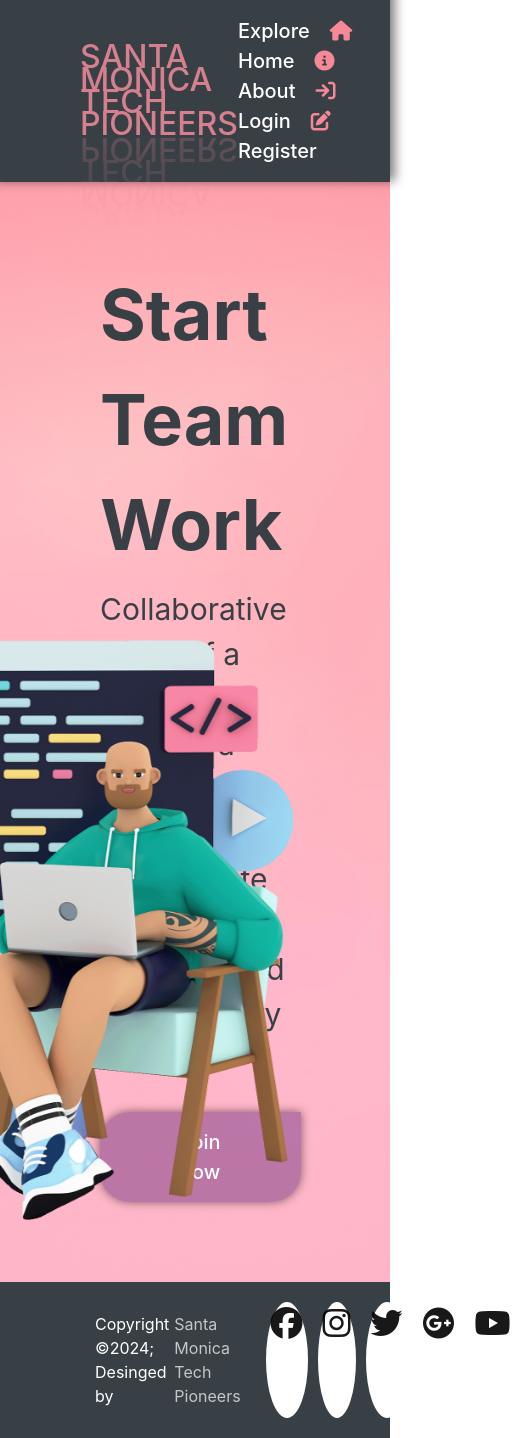
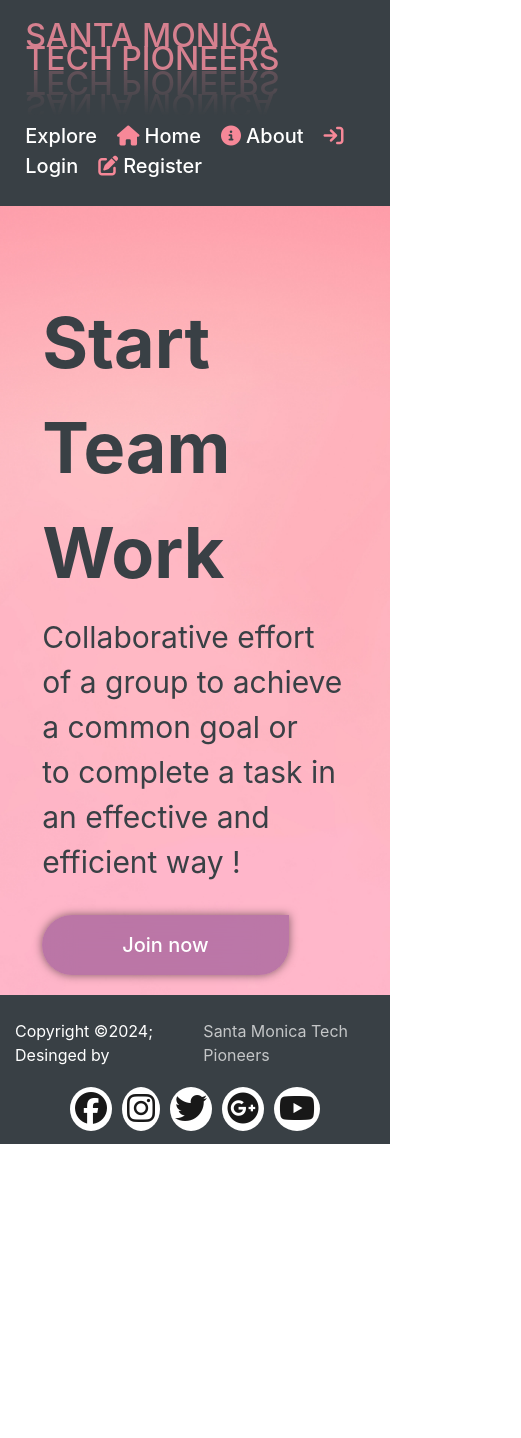
Before and after one commit to TomSabMGTfan/Spring-project-2024, a React (Vite) app in the folder SantaMonicaTechPioneersClient/: page / in a window 390 px wide. Shown: the whole page, 521 px wide, since content can reach past the window. After the commit the page ends 1144 px from the top, so only its background shows below. Built offline with nearby package versions, Linux system fonts and the light colour scheme; a web font is replaced by a local one.

Commit message:
Made footer, Header, homepage responsive

```diff
--- a/SantaMonicaTechPioneersClient/src/App.css
+++ b/SantaMonicaTechPioneersClient/src/App.css
@@ -15,3 +15,18 @@
   cursor:pointer;
   box-shadow: 0px 3px 3px #DFC1C1;
 }
+
+.main{
+  min-height: 100vh;
+  display: flex;
+  flex-direction: column;
+  position: relative;
+}
+
+.main-content{
+  background: url(./assets/Background7.jpg) no-repeat;
+  background-size: cover;
+  background-position: center;
+  min-height: 90vh;
+  padding-bottom: 10vh;
+}
--- a/SantaMonicaTechPioneersClient/src/App.jsx
+++ b/SantaMonicaTechPioneersClient/src/App.jsx
@@ -25,8 +25,13 @@ function App() {
 
   return (
     <Router>
+      <div className='main'>
 
+        <div>
           <Header />
+
+        </div>
+        <div className='main-content'>
           <Routes>
             <Route path="/login" element={<LoginForm />} />
             <Route path="/signup" element={<RegistrationForm />} />
@@ -54,7 +59,9 @@ function App() {
               }
             />
           </Routes>
+        </div>
         <Footer />
+      </div>
     </Router >
   );
 }
--- a/SantaMonicaTechPioneersClient/src/components/css/ExplorePage.css
+++ b/SantaMonicaTechPioneersClient/src/components/css/ExplorePage.css
@@ -2,5 +2,4 @@
     display: flex;
     flex-direction: column;
     align-items: center;
-    margin: 10rem;
 }
--- a/SantaMonicaTechPioneersClient/src/components/css/Footer.css
+++ b/SantaMonicaTechPioneersClient/src/components/css/Footer.css
@@ -1,18 +1,22 @@
 footer {
   background-color: #394045;
-  }
+  position: absolute;
+  bottom: 0;
+  width: 100%;
+  padding: 1vh 0;
+}
 
   .footerContainer {
-    width: 100%;
-    padding: 15px 80px;
     display: flex;
-    justify-content: space-between;
-
+    justify-content: space-around;
+    align-items: center;
+    height: 100%;
   }
 
   .socialIcons {
     display: flex;
     justify-content: center;
+    align-items: center;
   }
 
   .socialIcons a {
@@ -53,135 +57,8 @@ footer {
     margin: 0px 5px;
   }
 
-
-
-
-
-
-
-
-
-
-
-
-
-  /* .section_pading{
-    padding: 4rem 4rem;
-  }
-  .footer{
-    background-color: #394045; */
-    /* position: absolute; */
-    /* right: 0;
-    left: 0; */
-     /* bottom: -50vh;  */
-  /* } */
-
-  /*
-  .sb__footer-links{
-    display: flex;
-    justify-content: space-between;
-    align-items: flex-start;
-    flex-direction: row;
-    flex-wrap: wrap;
-    width: 100%;
-    text-align: left;
-    margin-bottom: 1rem;
-  }
-  .sb__footer-links-div p a{
-    width: 250px;
-    margin: 1rem;
-    text-align: center;
-    font-size: 1rem;
-    font-family: "Kadwa", serif;
-    display: flex;
-    justify-content: flex-start;
-    flex-direction: column;
-    color: #ffffff;
-    margin-left: 15rem;
-  }
-  .sb__footer-links-div p a:hover{
-    color: #696969;
-  }
-
-  .sb__footer{
-    display: flex;
-    flex-direction: column;
-    font-weight: normal;
-
-
-  }
-  .socialmedia{
-    display: flex;
-    flex-direction: row;
-    margin-right: 15rem;
-  }
-  .socialmedia a{
-    color: #F4F5F8;
-    width: 80%;
-    font-size: 40px;
-    padding: 10px;
-  }
-  .socialmedia a:hover{
-    color: #ccc;
-  }
-
-  .sb__footer-links p{
-    font-size: 12px;
-    line-height: 15px;
-    margin: 2.5rem 0;
-    cursor: pointer;
-  }
-
-
-
-
-   */
-
-
-
-
-
-
-
-
-
-
-
-
-
-
-
-
-
-
-  /* -------------------nereikalinga dalis---------------- */
-  /* @media only screen and (max-width: 1420px){
-    .sb__footer-links div{
-      margin: 0.5rem;
-      margin-right: 12rem;
+  @media only screen and (max-width: 600px){
+    .footerContainer{
+      flex-direction: column;
     }
   }
-  @media only screen and (max-width: 1115px){
-    .sb__footer-links div{
-      margin: 0.5rem;
-      margin-right: 11rem;
-    }
-  }
-  @media only screen and (max-width: 1082px){
-    .sb__footer-links div{
-      margin: 0.5rem;
-      margin-right: 10rem;
-    }
-  }
-  @media only screen and (max-width: 1051px){
-    .sb__footer-links div{
-      margin: 0.5rem;
-      margin-right: 9rem;
-    }
-  }
-  @media only screen and (max-width: 1018px){
-    .sb__footer-links div{
-      margin: 0.5rem;
-      margin-right: 8rem;
-    }
-  } */
--- a/SantaMonicaTechPioneersClient/src/components/css/Header.css
+++ b/SantaMonicaTechPioneersClient/src/components/css/Header.css
@@ -13,6 +13,33 @@ nav {
 	align-items: center;
 	box-shadow: 0 -6px 10px 5px rgba(0,0,0,0.5);
 
+}
+
+.link{
+	display: inline-block;
+}
+
+@media only screen and (max-width: 1360px) {
+	nav {
+		flex-direction: column;
+		padding: 3vh 0;
+	}
+
+	.logo{
+		padding-bottom: 3vh;
+	}
+}
+
+@media only screen and (max-width: 755px){
+	nav{
+		padding: 3vh;
+	}
+}
+
+@media only screen and (max-width: 540px){
+	.logo{
+		padding-bottom: 6vh;
+	}
 }
 
 .logo {
--- a/SantaMonicaTechPioneersClient/src/components/css/UserNavigation.css
+++ b/SantaMonicaTechPioneersClient/src/components/css/UserNavigation.css
@@ -5,6 +5,7 @@
     display: grid;
     grid-template-columns: 20rem 30rem 20rem 20rem;
     grid-template-rows: 10rem 10rem 10rem 10rem 10rem;
+    height: auto;
     }
 
 .app-table{
--- a/SantaMonicaTechPioneersClient/src/components/css/homepage.css
+++ b/SantaMonicaTechPioneersClient/src/components/css/homepage.css
@@ -1,89 +1,25 @@
-/* .container {
-
-    width: 100%;
-    margin: 0 auto;
-background-color: #DFC1C1;
-display: flex;
-flex-direction: column;
-align-items: center;}
-
-
-
-
-
-.title {
-    color: #871919;
-    font-size: 96px;
+.container {
+  display: flex;
+  flex-direction: row;
 }
-.main_page_button {
-    background-color: #871919;
-    color: white;
-    height: 100px;
-    font-size:  38px;
-    width: 300px;
-    margin-top: 160px;
-    margin-bottom: 160px;
-    font-family: "Kadwa", serif;
-  font-weight: 700;
-  border-radius: 15px;
-  padding: 1.37rem;
-
-}
-.button:hover{
-    background-color: #3DB9F9;
-
-}
-.mainTitle{
-    margin-top: 124px;
-    margin-bottom: 0;
-    font-size: 96px;
-    color: black;
-    line-height: 0;
-    font-family: "Almarai", sans-serif;
-  font-weight: 700;
-  font-style: normal;
-}
-.bottomText{
-    margin-left: 166px;
-   margin-top: 62px;
-   margin-bottom: 38px;
-   max-width: 820px;
-  text-align: left;
-  margin-right: auto;
-  font-size: 32px;
-  font-family: "Kadwa", serif;
-  font-weight: 400;
-  font-style: normal;
-
-}
- .bottom_section{
-  background-color: white;
-}
-
-.main_page_button2 {
-  height: 100px;
-  font-size:  38px;
-  width: 300px;
-  margin-top: 160px;
-  margin-bottom: 160px;
-  cursor:default;
-  opacity: 0;
-} */
-
-
-.container {
-  min-height: 90vh;
-  background: url(../../assets/Background7.jpg) no-repeat;
-  background-size: cover;
-  background-position: center;
-  z-index: -1;
-  position: relative;
-  }
 
 
 
 .content {
-padding: 80px 100px;
+  padding: 80px 100px;
+  z-index: 1;
+  width: 80%;
+}
+
+
+.div-img{
+  display: flex;
+  justify-content: center;
+  align-items: center;
+}
+
+.div-img img{
+  width: 70%;
 }
 
 .content h1 {
@@ -126,15 +62,6 @@ transition: 0.5s;
   animation-delay: 1.5s;
 }
 
-
-.feature-img {
-  width: 700px;
-  position: absolute;
-  bottom: 0;
-  right: 5%;
-  z-index:0;
-}
-
 .anim {
   opacity: 0;
   transform: translateY(30px);
@@ -148,3 +75,20 @@ transition: 0.5s;
 
   }
 }
+
+@media only screen and (max-width: 1100px) {
+  .div-img{
+    display: none;
+  }
+
+}
+
+@media only screen and (max-width: 800px){
+  .container{
+    display: block;
+  }
+  .content{
+    width: 100%;
+    padding: 10vh 5vh;
+  }
+}
--- a/SantaMonicaTechPioneersClient/src/components/homepage.jsx
+++ b/SantaMonicaTechPioneersClient/src/components/homepage.jsx
@@ -1,19 +1,11 @@
-import {AuthContext} from "../utils/AuthContext"
+import { AuthContext } from "../utils/AuthContext"
 import { useContext, useEffect, useRef } from "react";
 import { Link } from 'react-router-dom'
 import './css/homepage.css';
 import img1 from "../assets/Background8.png";
 
-
-
-
-
-
-
-
-
 export const Home = () => {
-    const { user: authUser, logoutUser } = useContext(AuthContext);
+    const { user } = useContext(AuthContext);
 
     return (
         <>
@@ -23,29 +15,14 @@ return (
                     <h1 className="anim">Team Work</h1>
                     <p className="anim">Collaborative effort of a group to achieve a common goal or <br></br>to
                         complete a task in an effective and efficient way !</p>
-        <a href="/singup" className="pgr-btn anim">Join now</a>
+                    {!user && <a href="/singup" className="pgr-btn anim">Join now</a>}
                 </div>
+                <div className="div-img">
+                    <img src={img1} alt="labas" className="feature-img anim" />
 
-    <div>
-        <img src={img1} alt="labas" className="feature-img anim" />
                 </div>
 
             </div>
-    {/* <div className="container">
-
-    <h1 className="mainTitle"> Your Team <b className="title"> Project</b> </h1>
-
-    {!authUser ? (
-  <Link to='/signup' className="main_page_button" >Sign up</Link>
- ) : <Link to='/signup' className="main_page_button2" >Sign up</Link> }
-
-
-
-
-</div>
-<div className='bottom_section'>
-<p className="bottomText">Contrary to popular belief, Lorem Ipsum is not simply random text. It  has roots in a piece of classical Latin literature from 45 BC, making it  over 2000 years old. Richard McClintock, a Latin professor at  Hampden-Sydney College in Virginia, looked up one of the more obscure  Latin words, consectetur, from a Lorem Ipsum passage, and going through  the cites of the word in classical literature, discovered the  undoubtable source. Lorem Ipsum comes from sections 1.10.32 and 1.10.33  of "de Finibus Bonorum et Malorum" (The Extremes of Good and Evil) by  Cicero, written in 45 BC. This book is a treatise on the theory of  ethics, very popular during the Renaissance. The first line of Lorem  Ipsum, "Lorem ipsum dolor sit amet..", comes from a line in section  1.10.32.</p>
-</div> */}
-
         </>
-)}
+    )
+}
--- a/SantaMonicaTechPioneersClient/src/components/userDashboard/UserDashboard.jsx
+++ b/SantaMonicaTechPioneersClient/src/components/userDashboard/UserDashboard.jsx
@@ -6,7 +6,6 @@ import { UserNavigation } from "./UserNavigation";
 import { ProjectList } from "./ProjectList/ProjectList"
 import { ProjectsProvider } from "./ProjectList/hooks/useProject";
 import { Spinner } from "../Spinner";
-
 
 
 function UserDashboard() {
@@ -44,7 +43,7 @@ function UserDashboard() {
   }, [authUser, navigate]);
 
   if (!userData) {
-    return <Spinner /> ;
+    return <Spinner />;
   }
 
   return (
@@ -54,7 +53,7 @@ function UserDashboard() {
         <h2>Projects</h2>
         <ProjectsProvider>
 
-        <ProjectList />
+          <ProjectList />
 
         </ProjectsProvider>
       </div>
```
Also changed, not shown: SantaMonicaTechPioneersClient/src/components/Footer.jsx (+5 -30 lines), SantaMonicaTechPioneersClient/src/components/Header.jsx (+7 -43 lines). Lines whose indentation alone changed are shown as unchanged.
